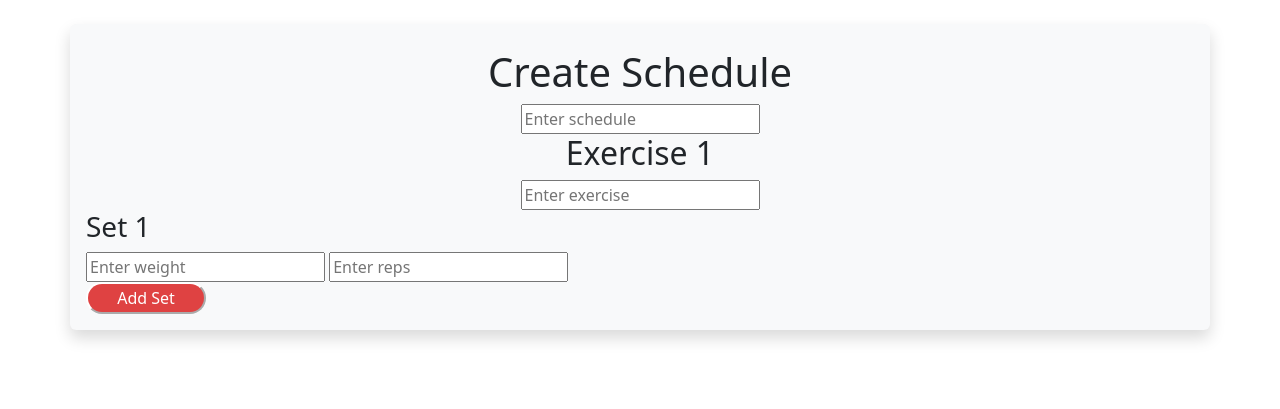
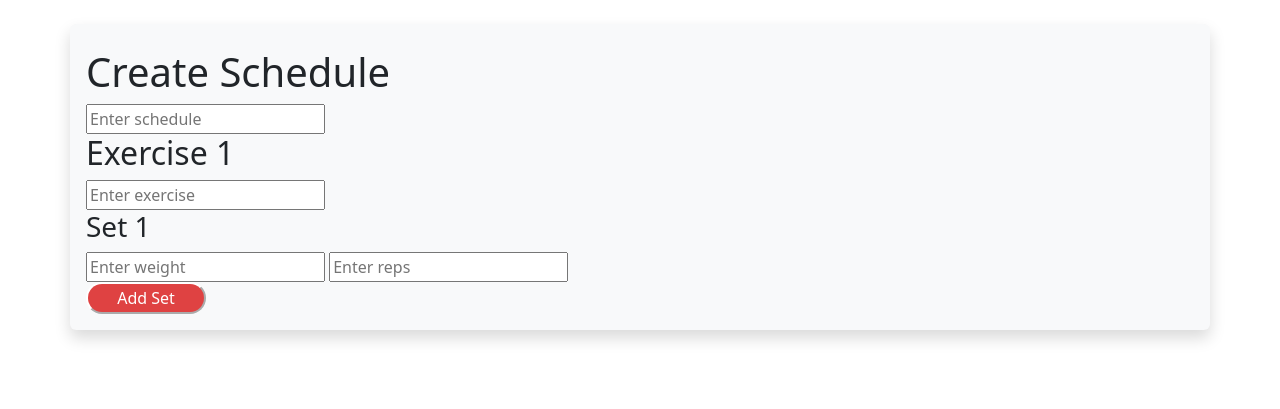
Before and after one commit to PatrickOBrien06/Zenith, a Flask app: page /schedule/create in a window 1280 px wide. Shown: the part 77-486 px from the top of the page. Run offline with Flask 3, Linux system fonts and the light colour scheme; a user stored in the database is signed in.

Commit message:
updated: create_schedule styling

```diff
--- a/website/templates/create_schedule.html
+++ b/website/templates/create_schedule.html
@@ -47,15 +47,6 @@
         margin-right: 4px;
     }
 
-    .scheduleDiv {
-        display: flex;
-        justify-content: center;
-    }
-
-    .exerciseDiv {
-        display: flex;
-        justify-content: center;
-    }
 
     @media screen and (max-width: 600px) {
         .set_input_weight {
@@ -82,14 +73,14 @@
 
 </style>
 <div class="container shadow bg-light p-3 mt-4 rounded">
-<h1 align="center" class="mt-2">Create Schedule</h1>
+<h1 class="mt-2">Create Schedule</h1>
 <form id="scheduleForm" method="post">
     <div class="scheduleDiv">
         <label for="schedule_name" class="scheduleDiv">
             <input type="text" placeholder="Enter schedule" name="schedule_name" id="schedule_name">
         </label>
     </div>
-    <h2 align="center">Exercise 1</h2>
+    <h2>Exercise 1</h2>
     <div id="exercisesContainer">
         <div class="exercise">
             <label for="exercise_name" class="exerciseDiv">
```
Also changed, not shown: instance/project.db (added).
